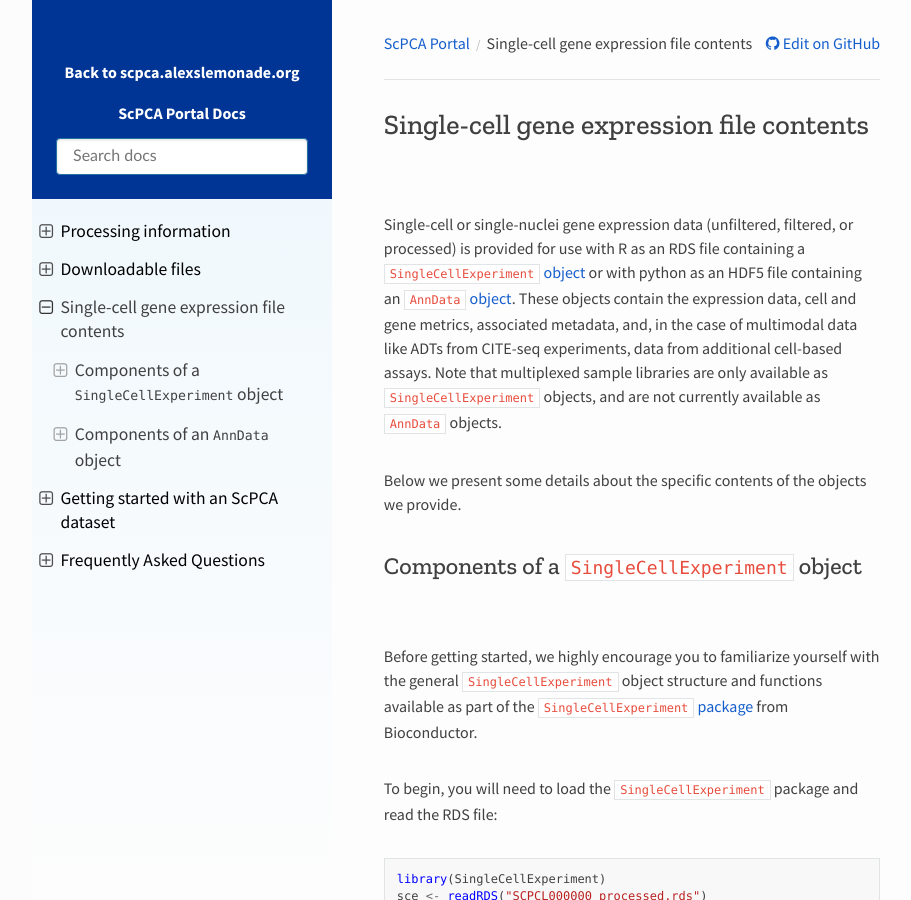
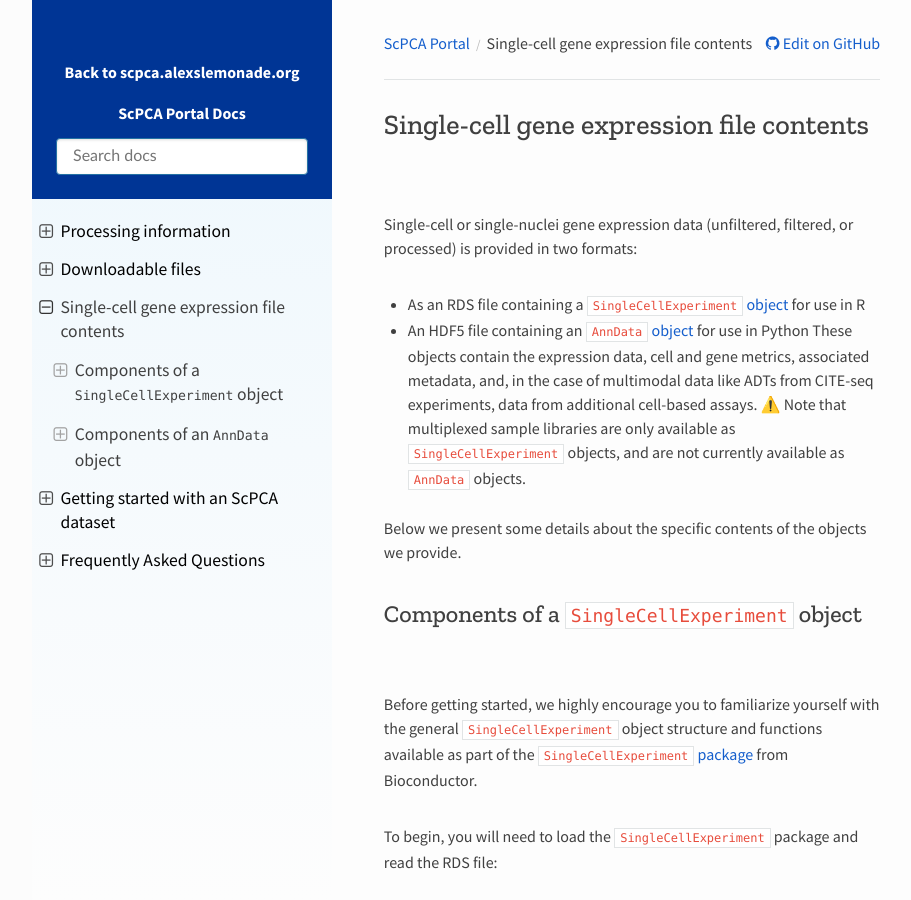
Before and after one commit to DongzeHE/scpca-docs, a Sphinx documentation site: the page built from docs/sce_file_contents.md, in a window 1280 px wide and 900 px high. Shown: the whole window, without its empty margins (158-1069 px from the left). Built offline with Sphinx 7.4.7 and the Read the Docs theme 2.0.0, drawn with Linux system fonts in a browser that asks for light colours; some of the changed text lies outside the part shown.

Commit message:
Apply suggestions from code review
Co-authored-by: Stephanie Spielman <stephanie.spielman@gmail.com>

```diff
--- a/docs/sce_file_contents.md
+++ b/docs/sce_file_contents.md
@@ -1,8 +1,10 @@
 # Single-cell gene expression file contents
 
-Single-cell or single-nuclei gene expression data (unfiltered, filtered, or processed) is provided for use with R as an RDS file containing a [`SingleCellExperiment` object](http://bioconductor.org/books/3.13/OSCA.intro/the-singlecellexperiment-class.html) or with python as an HDF5 file containing an [`AnnData` object](https://anndata.readthedocs.io/en/latest/index.html).
+Single-cell or single-nuclei gene expression data (unfiltered, filtered, or processed) is provided in two formats:
+  - As an RDS file containing a [`SingleCellExperiment` object](http://bioconductor.org/books/3.13/OSCA.intro/the-singlecellexperiment-class.html) for use in R
+ - An HDF5 file containing an [`AnnData` object](https://anndata.readthedocs.io/en/latest/index.html) for use in Python
 These objects contain the expression data, cell and gene metrics, associated metadata, and, in the case of multimodal data like ADTs from CITE-seq experiments, data from additional cell-based assays.
-Note that multiplexed sample libraries are only available as `SingleCellExperiment` objects, and are not currently available as `AnnData` objects.
+⚠️ Note that multiplexed sample libraries are only available as `SingleCellExperiment` objects, and are not currently available as `AnnData` objects.
 
 Below we present some details about the specific contents of the objects we provide.
 
@@ -361,10 +363,10 @@ The `AnnData` object also includes the following additional cell-level metadata
 | `development_stage_ontology_term_id` | [`HsapDv` ontology](http://obofoundry.org/ontology/hsapdv.html) term indicating developmental stage. If unavailable, `unknown` is used.  |
 | `sex_ontology_term_id` | [`PATO`](http://obofoundry.org/ontology/pato.html) term referring to the sex of the sample. If unavailable, `unknown` is used. |
 | `organism_ontology_id` | [NCBI taxonomy](https://www.ncbi.nlm.nih.gov/taxonomy) term for organism, e.g. [`NCBITaxon:9606`](http://purl.obolibrary.org/obo/NCBITaxon_9606). |
-| `self_reported_ethnicity_ontology_term_id` | For _Homo sapiens_, a [`Hancestro` term](http://obofoundry.org/ontology/hancestro.html). `multiethnic` indicates more than one ethnicity is reported. `unknown` indicates unavailable ethnicity and `NA` is used for all other organisms.  |
+| `self_reported_ethnicity_ontology_term_id` | For _Homo sapiens_, a [`Hancestro` term](http://obofoundry.org/ontology/hancestro.html). `multiethnic` indicates more than one ethnicity is reported. `unknown` indicates unavailable ethnicity, and `NA` is used for all other organisms.  |
 | `disease_ontology_term_id` | [`MONDO`](http://obofoundry.org/ontology/mondo.html) term indicating disease type. [`PATO:0000461`](http://purl.obolibrary.org/obo/PATO_0000461) indicates normal or healthy tissue. If unavailable, `NA` is used.  |
 | `tissue_ontology_term_id`| [`UBERON`](http://obofoundry.org/ontology/uberon.html) term indicating tissue of origin. If unavailable, `NA` is used. |
-| `is_primary_data` | Set to `FALSE` for all libraries to reflect that all libraries were obtained from external investigators.Required by `CEllxGENE`             |
+| `is_primary_data` | Set to `FALSE` for all libraries to reflect that all libraries were obtained from external investigators. Required by `CELLxGENE`.             |
 
 
 ### `AnnData` gene information and metrics
```
